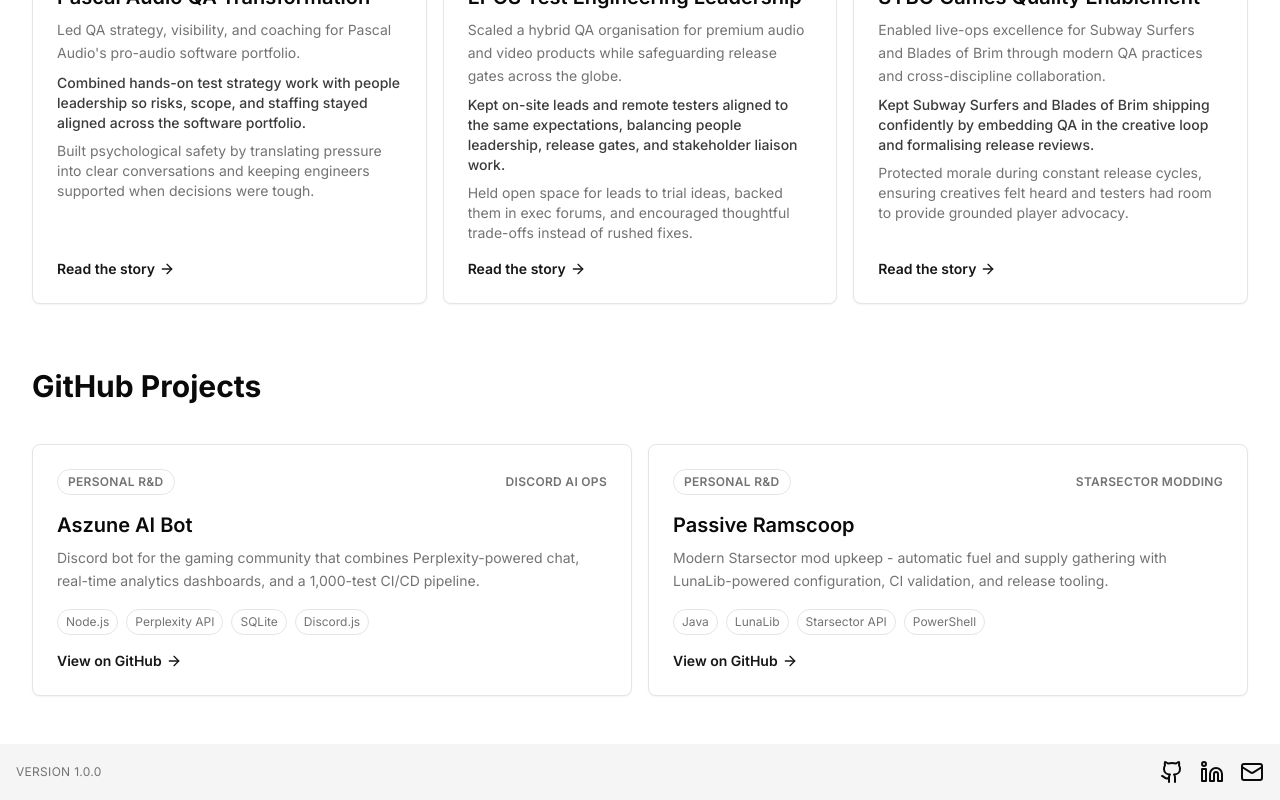
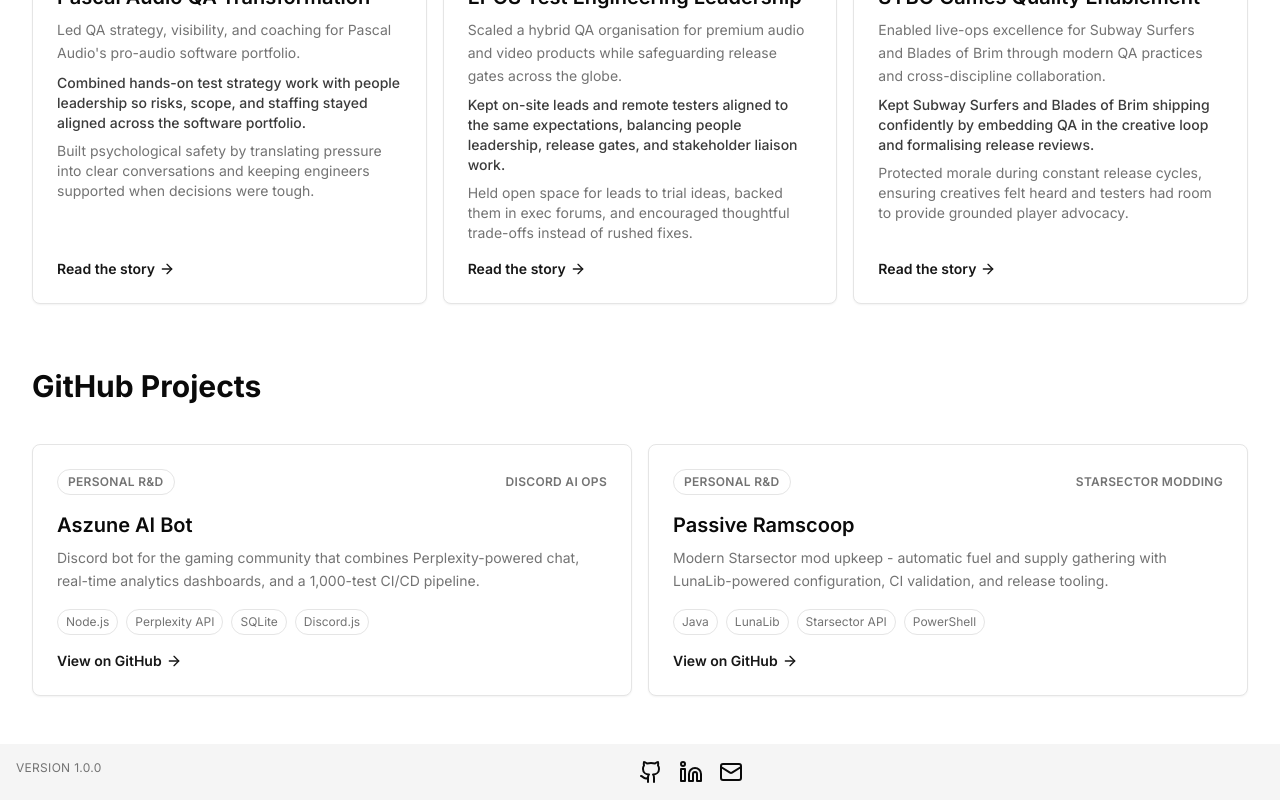
Before and after one commit to powerfulqa/powerfulqa.github.io, a Next.js app: page / in a window 1280 px wide. Shown: the part 671-1471 px from the top of the page. Built offline with nearby package versions, Linux system fonts and the light colour scheme.

Commit message:
Keep footer version left while centering social icons

```diff
--- a/components/footer.tsx
+++ b/components/footer.tsx
@@ -5,11 +5,11 @@ import { siteVersion } from '@/lib/version'
 export function Footer() {
   return (
     <footer className="bg-secondary py-4">
-      <div className="container mx-auto px-4 flex flex-col gap-2 sm:flex-row sm:items-center sm:justify-between">
-        <span className="text-xs uppercase tracking-wide text-muted-foreground">
+      <div className="container mx-auto px-4 flex flex-col items-center gap-2 sm:flex-row sm:items-center sm:gap-4">
+        <span className="text-xs uppercase tracking-wide text-muted-foreground self-start">
           Version {siteVersion}
         </span>
-        <div className="flex justify-center space-x-4">
+        <div className="flex w-full justify-center space-x-4 sm:flex-1">
           <Link href="https://github.com/powerfulqa" target="_blank" rel="noopener noreferrer">
             <Github className="w-6 h-6" />
           </Link>
```
